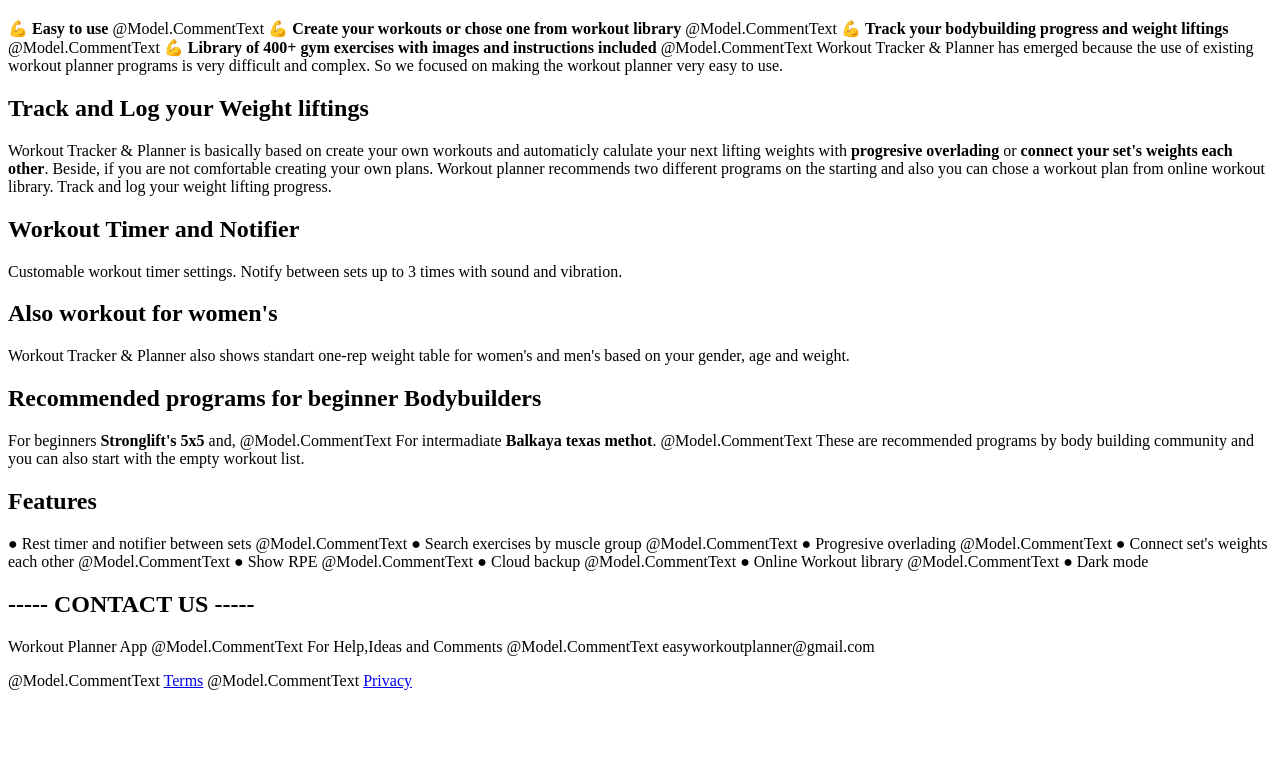
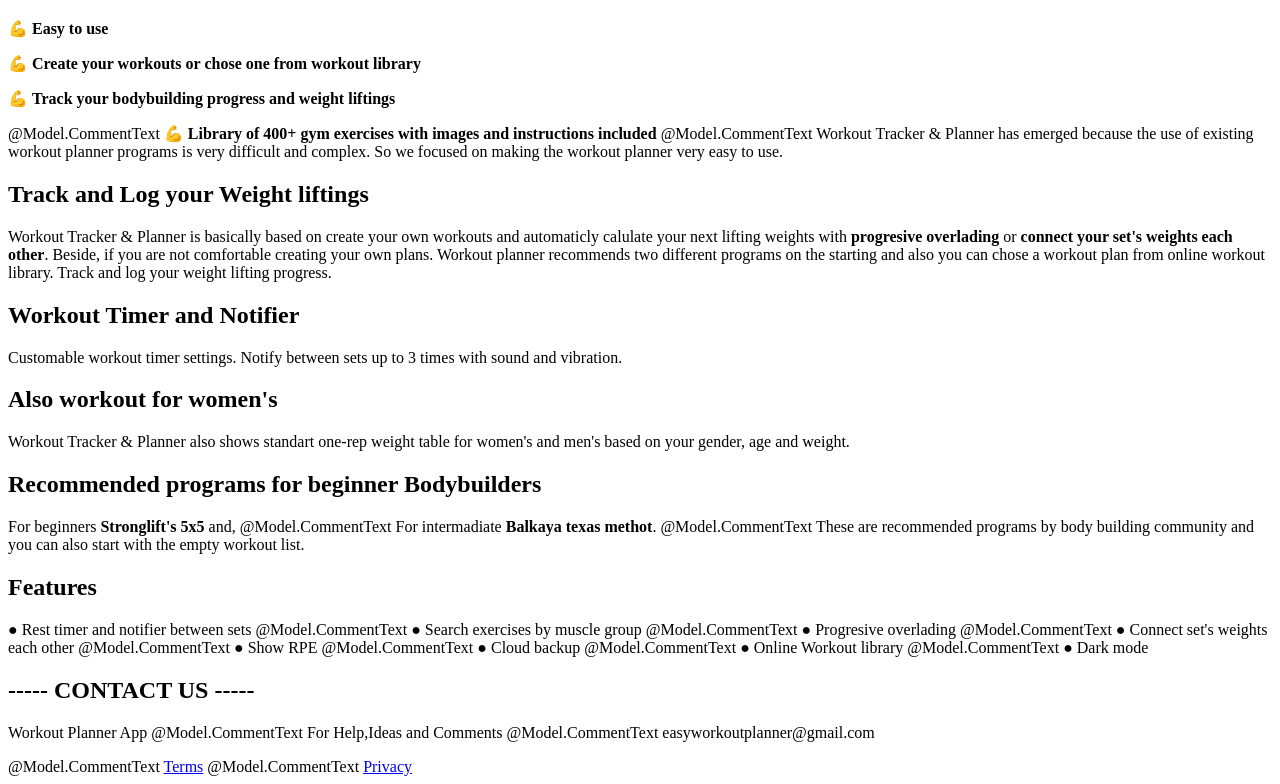
Before and after one commit to mdikcinar/mdikcinar.github.io, a plain HTML site: page index.html in a window 1280 px wide. Shown: the part 61-845 px from the top of the page. Before the commit the page ends 800 px from the top, so only its background shows below. Drawn offline with Linux system fonts and the light colour scheme.

Commit message:
Update index.html

```diff
--- a/index.html
+++ b/index.html
@@ -8,10 +8,8 @@
 
 <h1>Workout Planner App</h1>
 💪 <b>Easy to use</b>
-<span style="white-space: pre-line">@Model.CommentText</span>
-💪 <b>Create your workouts or chose one from workout library</b>
-  <span style="white-space: pre-line">@Model.CommentText</span>
-💪 <b>Track your bodybuilding progress and weight liftings</b>
+<p>💪 <b>Create your workouts or chose one from workout library</b></p>
+<p>💪 <b>Track your bodybuilding progress and weight liftings</b></p>
   <span style="white-space: pre-line">@Model.CommentText</span>
 💪 <b>Library of 400+ gym exercises with images and instructions included</b>
   <span style="white-space: pre-line">@Model.CommentText</span>
```
